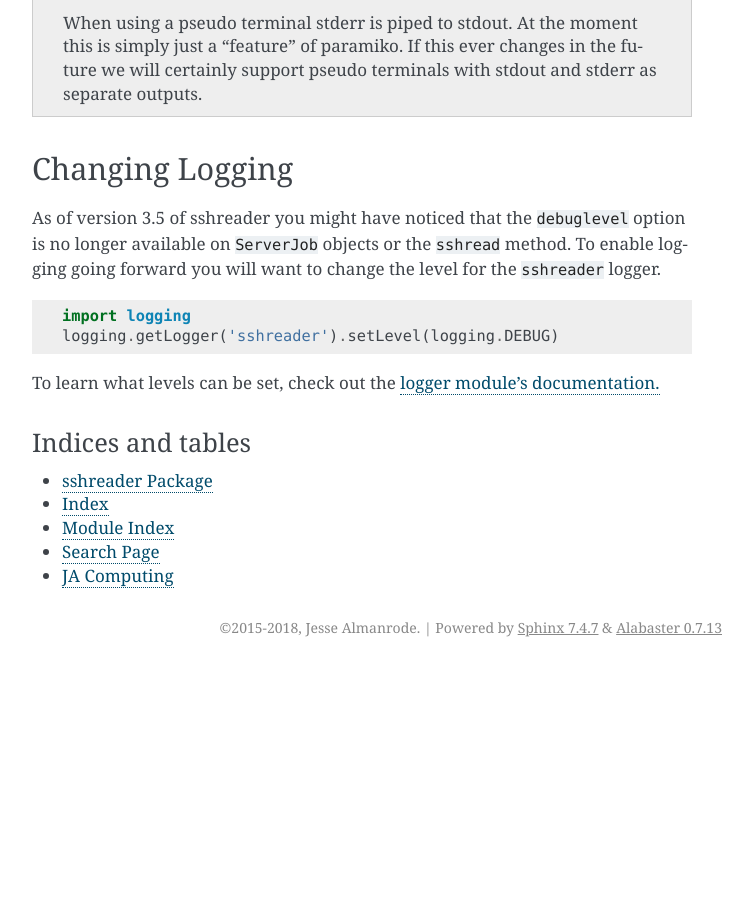
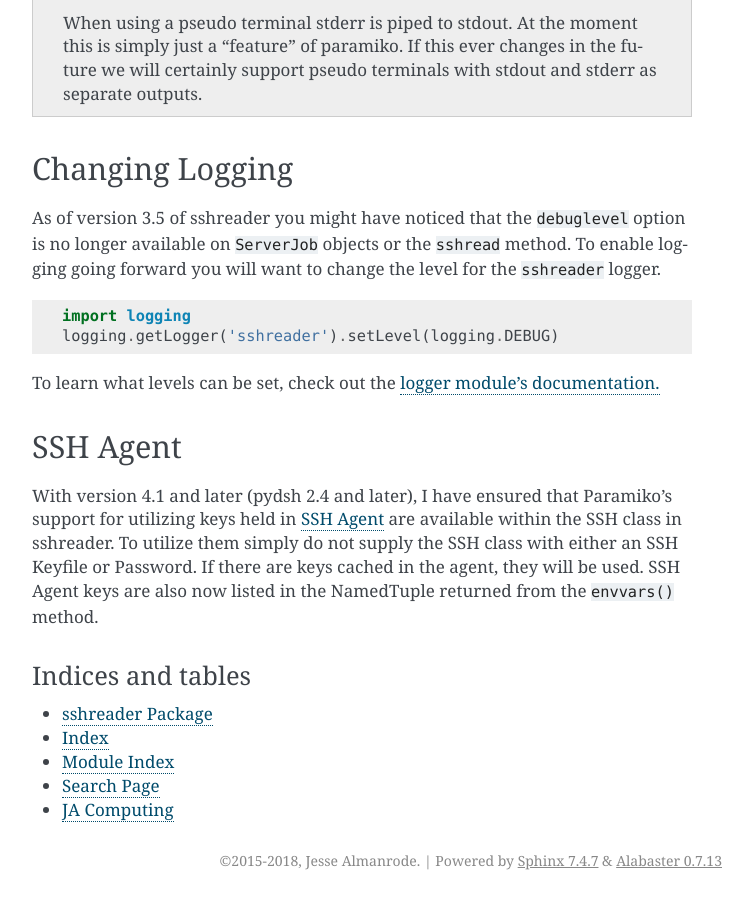
Before and after one commit to isaiah1112/sshreader, a Sphinx documentation site: the page built from docs/source/faq.rst, in a window 1280 px wide and 900 px high, scrolled down 2396 px. Shown: the whole window, without its empty margins (388-1141 px from the left). Built offline with Sphinx 7.4.7, drawn with Linux system fonts in a browser that asks for light colours; before the commit the page ends 3063 px from its top, so only the background shows below that.

Commit message:
Updated FAQs

```diff
--- a/docs/source/faq.rst
+++ b/docs/source/faq.rst
@@ -127,6 +127,15 @@
 
 To learn what levels can be set, check out the `logger module's documentation.`_
 
+
+SSH Agent
+~~~~~~~~~
+
+With version 4.1 and later (pydsh 2.4 and later), I have ensured that Paramiko's support for utilizing keys held in
+`SSH Agent`_ are available within the SSH class in sshreader.  To utilize them simply do not supply the SSH class with
+either an SSH Keyfile or Password.  If there are keys cached in the agent, they will be used.  SSH Agent keys are also
+now listed in the NamedTuple returned from the :code:`envvars()` method.
+
 Indices and tables
 ------------------
 
@@ -142,3 +151,4 @@
 .. _multiprocessing.Lock(): https://docs.python.org/2/library/multiprocessing.html#synchronization-between-processes
 .. _stdout buffer: https://www.turnkeylinux.org/blog/unix-buffering
 .. _logger module's documentation.: https://docs.python.org/3/library/logging.html#levels
+.. _SSH Agent: https://en.wikipedia.org/wiki/Ssh-agent
```
